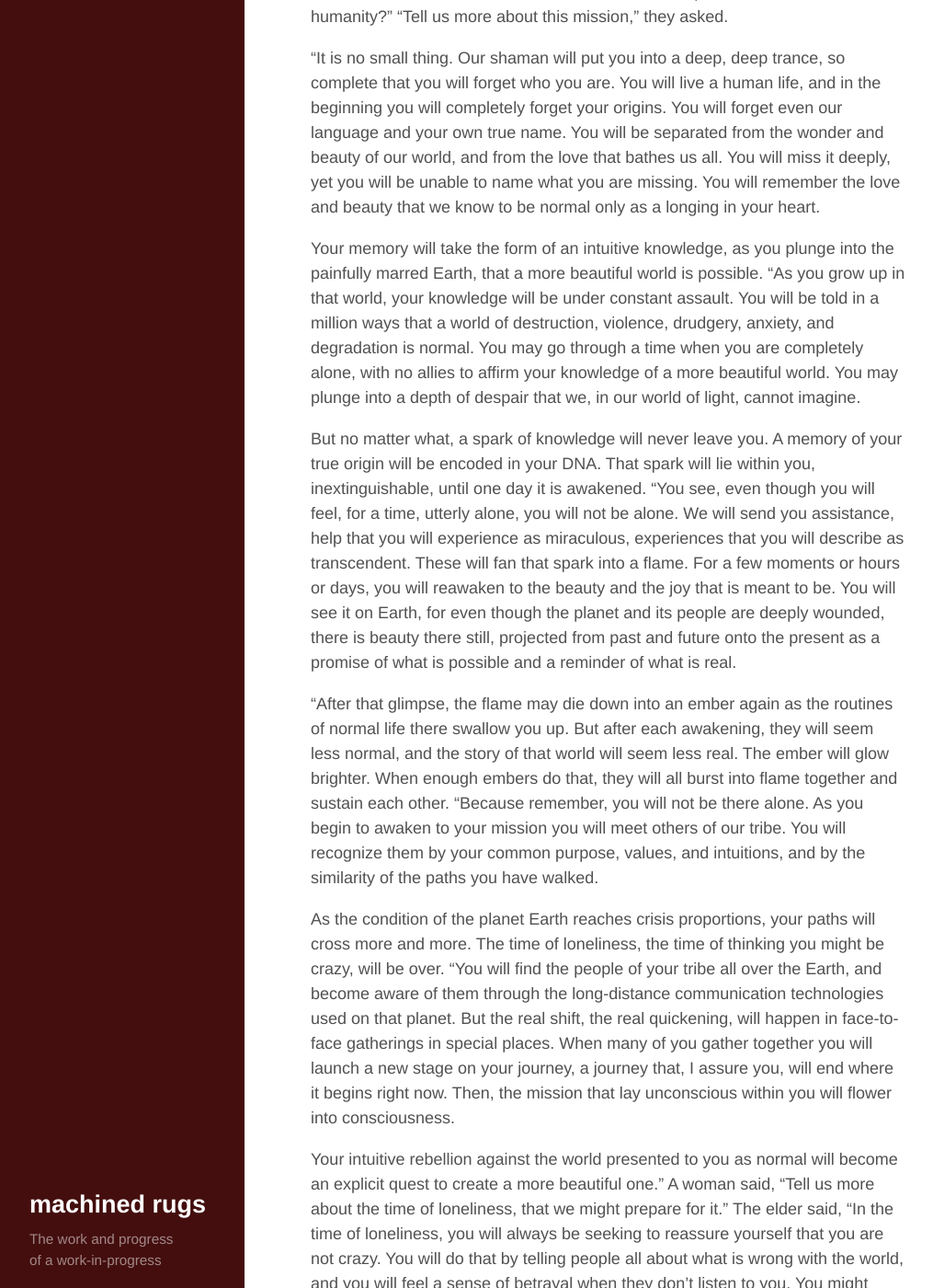
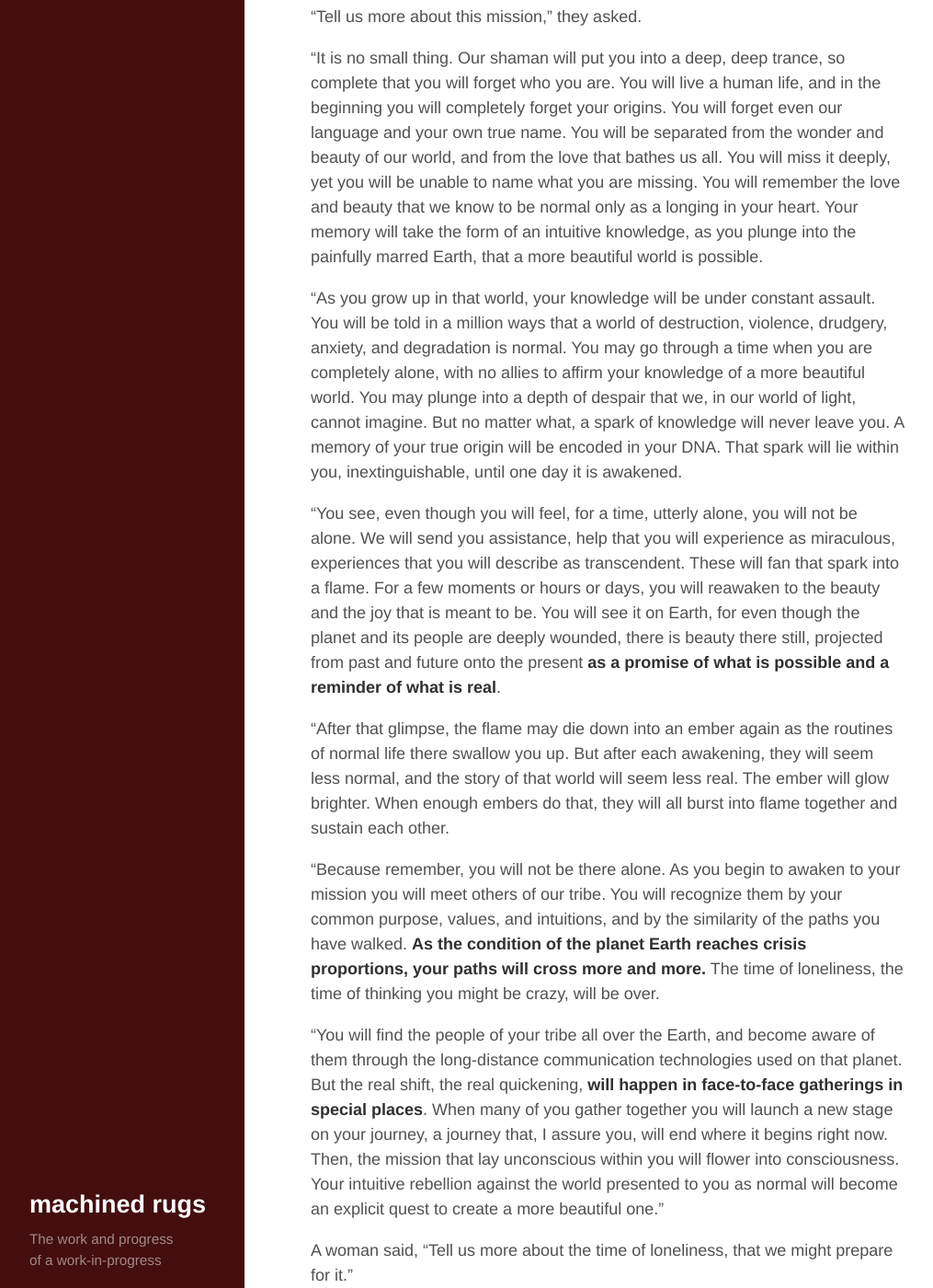
Before and after one commit to erdence/erdence.github.io, a Jekyll site: the page built from _posts/2015-10-05-gathering-tribe.markdown, in a window 1280 px wide and 1400 px high, scrolled down 578 px. Shown: the whole window at 92% size, without its empty margins (4-1019 px from the left). Built offline with Jekyll 4.4.1, drawn with Linux system fonts in a browser that asks for light colours; some of the changed text lies outside the part shown.

Commit message:
Update 2015-10-05-gathering-tribe.markdown
Editing

```diff
--- a/_posts/2015-10-05-gathering-tribe.markdown
+++ b/_posts/2015-10-05-gathering-tribe.markdown
@@ -5,30 +5,44 @@
 permalink: gathering-tribe
 ---
 
-A GATHERING OF THE TRIBE
-
-Excerpt from "The more beautiful world our hearts know is possible" by Charles Eisenstein
+_Excerpt from the book [The More Beautiful World Our Hearts Know Is Possible](http://amzn.com/B00CQZ5M5A) by [Charles Eisenstein](http://charleseisenstein.net)_
 
 Once upon a time a great tribe of people lived in a world far away from ours. Whether far away in space, or in time, or even outside of time, we do not know. They lived in a state of enchantment and joy that few of us today dare to believe could exist, except in those exceptional peak experiences when we glimpse the true potential of life and mind.
 
-One day the elders of the tribe called a meeting. They gathered around, and one of them spoke very solemnly. “My friends,” she said, “there is a world that needs our help. It is called Earth, and its fate hangs in the balance. Its humans have reached a critical point in their collective birthing, the same point our own planet was at one million years ago, and they will be stillborn without our help. Who would like to volunteer for a mission to this time and place, and render service to humanity?” “Tell us more about this mission,” they asked.
+One day the elders of the tribe called a meeting. They gathered around, and one of them spoke very solemnly. “My friends,” she said, “there is a world that needs our help. It is called Earth, and its fate hangs in the balance. Its humans have reached a critical point in their collective birthing, the same point our own planet was at one million years ago, and they will be stillborn without our help. Who would like to volunteer for a mission to this time and place, and render service to humanity?”
 
-“It is no small thing. Our shaman will put you into a deep, deep trance, so complete that you will forget who you are. You will live a human life, and in the beginning you will completely forget your origins. You will forget even our language and your own true name. You will be separated from the wonder and beauty of our world, and from the love that bathes us all. You will miss it deeply, yet you will be unable to name what you are missing. You will remember the love and beauty that we know to be normal only as a longing in your heart.
+“Tell us more about this mission,” they asked.
 
-Your memory will take the form of an intuitive knowledge, as you plunge into the painfully marred Earth, that a more beautiful world is possible. “As you grow up in that world, your knowledge will be under constant assault. You will be told in a million ways that a world of destruction, violence, drudgery, anxiety, and degradation is normal. You may go through a time when you are completely alone, with no allies to affirm your knowledge of a more beautiful world. You may plunge into a depth of despair that we, in our world of light, cannot imagine.
+“It is no small thing. Our shaman will put you into a deep, deep trance, so complete that you will forget who you are. You will live a human life, and in the beginning you will completely forget your origins. You will forget even our language and your own true name. You will be separated from the wonder and beauty of our world, and from the love that bathes us all. You will miss it deeply, yet you will be unable to name what you are missing. You will remember the love and beauty that we know to be normal only as a longing in your heart. Your memory will take the form of an intuitive knowledge, as you plunge into the painfully marred Earth, that a more beautiful world is possible.
 
-But no matter what, a spark of knowledge will never leave you. A memory of your true origin will be encoded in your DNA. That spark will lie within you, inextinguishable, until one day it is awakened. “You see, even though you will feel, for a time, utterly alone, you will not be alone. We will send you assistance, help that you will experience as miraculous, experiences that you will describe as transcendent. These will fan that spark into a flame. For a few moments or hours or days, you will reawaken to the beauty and the joy that is meant to be. You will see it on Earth, for even though the planet and its people are deeply wounded, there is beauty there still, projected from past and future onto the present as a promise of what is possible and a reminder of what is real.
+“As you grow up in that world, your knowledge will be under constant assault. You will be told in a million ways that a world of destruction, violence, drudgery, anxiety, and degradation is normal. You may go through a time when you are completely alone, with no allies to affirm your knowledge of a more beautiful world. You may plunge into a depth of despair that we, in our world of light, cannot imagine. But no matter what, a spark of knowledge will never leave you. A memory of your true origin will be encoded in your DNA. That spark will lie within you, inextinguishable, until one day it is awakened.
 
-“After that glimpse, the flame may die down into an ember again as the routines of normal life there swallow you up. But after each awakening, they will seem less normal, and the story of that world will seem less real. The ember will glow brighter. When enough embers do that, they will all burst into flame together and sustain each other. “Because remember, you will not be there alone. As you begin to awaken to your mission you will meet others of our tribe. You will recognize them by your common purpose, values, and intuitions, and by the similarity of the paths you have walked.
+“You see, even though you will feel, for a time, utterly alone, you will not be alone. We will send you assistance, help that you will experience as miraculous, experiences that you will describe as transcendent. These will fan that spark into a flame. For a few moments or hours or days, you will reawaken to the beauty and the joy that is meant to be. You will see it on Earth, for even though the planet and its people are deeply wounded, there is beauty there still, projected from past and future onto the present **as a promise of what is possible and a reminder of what is real**.
 
-As the condition of the planet Earth reaches crisis proportions, your paths will cross more and more. The time of loneliness, the time of thinking you might be crazy, will be over. “You will find the people of your tribe all over the Earth, and become aware of them through the long-distance communication technologies used on that planet. But the real shift, the real quickening, will happen in face-to-face gatherings in special places. When many of you gather together you will launch a new stage on your journey, a journey that, I assure you, will end where it begins right now. Then, the mission that lay unconscious within you will flower into consciousness.
+“After that glimpse, the flame may die down into an ember again as the routines of normal life there swallow you up. But after each awakening, they will seem less normal, and the story of that world will seem less real. The ember will glow brighter. When enough embers do that, they will all burst into flame together and sustain each other.
 
-Your intuitive rebellion against the world presented to you as normal will become an explicit quest to create a more beautiful one.” A woman said, “Tell us more about the time of loneliness, that we might prepare for it.” The elder said, “In the time of loneliness, you will always be seeking to reassure yourself that you are not crazy. You will do that by telling people all about what is wrong with the world, and you will feel a sense of betrayal when they don’t listen to you. You might hunger for stories of wrongness, atrocity, and ecological destruction, all of which confirm the validity of your intuition that a more beautiful world exists. But after you have fully received the help we will send you, and the quickening of your gatherings, you will no longer need to do that. Because you will know. Your energy will thereafter turn toward actively creating that more beautiful world.”
+“Because remember, you will not be there alone. As you begin to awaken to your mission you will meet others of our tribe. You will recognize them by your common purpose, values, and intuitions, and by the similarity of the paths you have walked. **As the condition of the planet Earth reaches crisis proportions, your paths will cross more and more.** The time of loneliness, the time of thinking you might be crazy, will be over.
 
-A tribeswoman asked, “How do you know this will work? Are you sure our shaman’s powers are great enough to send us on such a journey?” The elder replied, “I know it will work because he has done it many times before. Many have already been sent to Earth, to live human lives, and to lay the groundwork for the mission you will undertake now. He’s been practicing! The only difference now is that many of you will venture there at once. What is new in the time you will live in, is that you will gather in critical mass, and each awaken the other to your mission. The heat you will generate will kindle the same spark that lies in every human being, for in truth, each one is from a tribe like ours. The whole galaxy and beyond is converging on Earth, for never before has a planet journeyed so far into Separation and made it back again. Those of you who go will be part of a new step in cosmic evolution.”
+“You will find the people of your tribe all over the Earth, and become aware of them through the long-distance communication technologies used on that planet. But the real shift, the real quickening, **will happen in face-to-face gatherings in special places**. When many of you gather together you will launch a new stage on your journey, a journey that, I assure you, will end where it begins right now. Then, the mission that lay unconscious within you will flower into consciousness. Your intuitive rebellion against the world presented to you as normal will become an explicit quest to create a more beautiful one.”
 
-A tribesman asked, “Is there a danger we will become lost in that world, and never wake up from the shamanic trance? Is there a danger that the despair, the cynicism, the pain of separation will be so great that it will extinguish the spark of hope, the spark of our true selves and origin, and that we will be separated from our beloved ones forever?” The elder replied, “That is impossible. The more deeply you get lost, the more powerful the help we will send you. You might experience it at the time as a collapse of your personal world, the loss of everything important to you. Later you will recognize the gift within it. We will never abandon you.”
+A woman said, “Tell us more about the time of loneliness, that we might prepare for it.”
 
-Another man asked, “Is it possible that our mission will fail, and that this planet, Earth, will perish?” The elder replied, “I will answer your question with a paradox. It is impossible that your mission will fail. Yet, its success hangs on your own actions. The fate of the world is in your hands. The key to this paradox lies within you, in the feeling you carry that each of your actions, even your personal, secret struggles, has cosmic significance. You will know then, as you know now, that everything you do matters.”
+The elder said, “In the time of loneliness, you will always be seeking to reassure yourself that you are not crazy. You will do that by telling people all about what is wrong with the world, **and you will feel a sense of betrayal when they don’t listen to you**. You might hunger for stories of wrongness, atrocity, and ecological destruction, all of which confirm the validity of your intuition that a more beautiful world exists. But after you have fully received the help we will send you, and the quickening of your gatherings, you will no longer need to do that. Because you will know. **Your energy will thereafter turn toward actively creating that more beautiful world**.”
 
-There were no more questions. The volunteers gathered in a circle, and the shaman went to each one. The last thing each was aware of was the shaman blowing smoke in his or her face. They entered a deep trance and dreamed themselves into the world where we find ourselves today.
+A tribeswoman asked, “How do you know this will work? Are you sure our shaman’s powers are great enough to send us on such a journey?”
+
+The elder replied, “I know it will work because he has done it many times before. Many have already been sent to Earth, to live human lives, and to lay the groundwork for the mission you will undertake now. He’s been practicing! **The only difference now is that many of you will venture there at once**. What is new in the time you will live in, is that you will gather in **critical mass**, and each awaken the other to your mission. The heat you will generate will kindle the same spark that lies in every human being, for in truth, each one is from a tribe like ours. The whole galaxy and beyond is converging on Earth, for never before has a planet journeyed so far into Separation and made it back again. Those of you who go will be part of a new step in cosmic evolution.”
+
+A tribesman asked, “Is there a danger we will become lost in that world, and never wake up from the shamanic trance? Is there a danger that the despair, the cynicism, the pain of separation will be so great that it will extinguish the spark of hope, the spark of our true selves and origin, and that we will be separated from our beloved ones forever?”
+
+The elder replied, “That is impossible. **The more deeply you get lost, the more powerful the help we will send you**. You might experience it at the time as a collapse of your personal world, the loss of everything important to you. **Later you will recognize the gift within it**. We will never abandon you.”
+
+Another man asked, “Is it possible that our mission will fail, and that this planet, Earth, will perish?”
+
+The elder replied, “I will answer your question with a paradox. It is impossible that your mission will fail. Yet, its success hangs on your own actions. The fate of the world is in your hands. The key to this paradox lies within you, in the feeling you carry that **each of your actions, even your personal, secret struggles, has cosmic significance**. You will know then, as you know now, that everything you do matters.”
+
+There were no more questions. The volunteers gathered in a circle, and the shaman went to each one.
+
+The last thing each was aware of was the shaman blowing smoke in his or her face.
+
+They entered a deep trance and dreamed themselves into the world where we find ourselves today.
```
